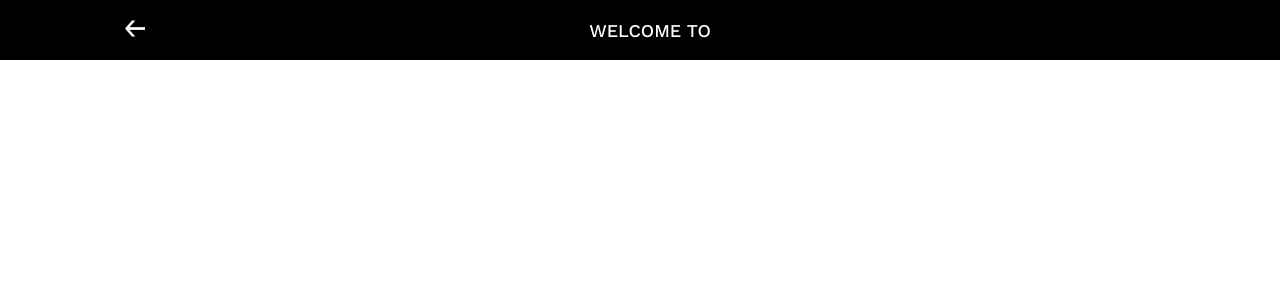
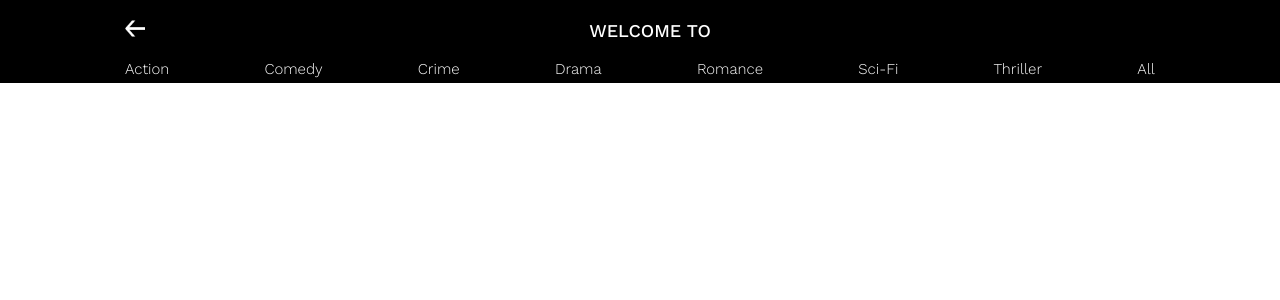
Before and after one commit to AndreaDiotallevi/the-movie-mapper-redux, a React (Create React App) app: page /1 in a window 1280 px wide. Shown: the top 300 px of the page. Built offline with nearby package versions, Linux system fonts and the light colour scheme; what google-maps-react would draw is missing.

Commit message:
Add SubHeader component

```diff
--- a/src/components/App.js
+++ b/src/components/App.js
@@ -2,6 +2,7 @@ import React from "react";
 import { Router, Route } from "react-router-dom";
 
 import Header from "./Header";
+import SubHeader from "./SubHeader";
 import MapContainer from "./MapContainer";
 import MovieList from "./MovieList";
 import history from "../history";
@@ -11,6 +12,7 @@ const App = () => {
     <div>
       <Router history={history}>
         <Route component={Header} />
+        <Route component={SubHeader} />
         <Route path="/" exact component={MapContainer} />
         <Route path="/:country" component={MovieList} />
       </Router>
--- /dev/null
+++ b/src/components/SubHeader.js
@@ -0,0 +1,52 @@
+import React from "react";
+
+const genreList = [
+  "Action",
+  "Comedy",
+  "Crime",
+  "Drama",
+  "Romance",
+  "Sci-Fi",
+  "Thriller",
+];
+
+const SubHeader = (props) => {
+  const renderGenreButtons = () => {
+    if (props.location.pathname !== "/") {
+      return (
+        <div className="genre-buttons">
+          {genreList.map((genre, index) => (
+            <button
+              className="genre-button"
+              value={genre}
+              onClick={handleGenreChoice}
+              data-test={`genre-button-${genre.toLocaleLowerCase()}`}
+              key={index}
+            >
+              {genre}
+            </button>
+          ))}
+          <button
+            value={"All"}
+            className="genre-button"
+            onClick={handleGenreChoice}
+          >
+            All
+          </button>
+        </div>
+      );
+    } else {
+      return (
+        <div className="sub-header-description">
+          <p>Click on a country and find the best movies from that country!</p>
+        </div>
+      );
+    }
+  };
+
+  const handleGenreChoice = () => {};
+
+  return <div className="sub-header-component">{renderGenreButtons()}</div>;
+};
+
+export default SubHeader;
--- a/src/index.css
+++ b/src/index.css
@@ -34,6 +34,35 @@ button:focus {
   align-items: center;
   height: 60px;
   width: 1030px;
+}
+
+/* SubHeader */
+
+.sub-header-component {
+  display: flex;
+  flex-direction: column;
+  align-items: center;
+  width: 100%;
+  background-color: black;
+}
+
+.genre-buttons,
+.sub-header-description {
+  display: flex;
+  justify-content: space-between;
+  align-items: center;
+  background-color: black;
+  width: 1030px;
+}
+
+.sub-header-description {
+  justify-content: center;
+}
+
+.sub-header-description p {
+  color: white;
+  padding-bottom: 5px;
+  text-align: center;
 }
 
 /* Home */
@@ -75,14 +104,6 @@ button:focus {
   align-items: center;
   background-color: black;
   width: 100%;
-}
-
-.genre-buttons {
-  display: flex;
-  justify-content: space-between;
-  align-items: center;
-  background-color: black;
-  width: 1030px;
 }
 
 .header-title {
@@ -205,7 +226,8 @@ ul {
   .movie-list-container,
   .header-container,
   .genre-buttons,
-  .home-header-description {
+  .home-header-description,
+  .sub-header-description {
     width: 670px;
   }
 }
@@ -213,7 +235,8 @@ ul {
 @media (max-width: 770px) {
   .movie-list-container,
   .header-container,
-  .home-header-description {
+  .home-header-description,
+  .sub-header-description {
     width: 310px;
   }
 
@@ -242,7 +265,8 @@ ul {
   .header-container,
   .genre-buttons,
   .movie,
-  .home-header-description {
+  .home-header-description,
+  .sub-header-description {
     width: auto;
     margin-right: 10px;
     margin-left: 10px;
--- a/src/index.js
+++ b/src/index.js
@@ -1,7 +1,7 @@
 import React from "react";
 import ReactDOM from "react-dom";
 import { Provider } from "react-redux";
-import { createStore, applyMiddleware } from "redux";
+import { createStore, applyMiddleware, compose } from "redux";
 import thunk from "redux-thunk";
 
 import App from "./components/App";
@@ -9,7 +9,8 @@ import reducers from "./reducers";
 
 import "./index.css";
 
-const store = createStore(reducers, applyMiddleware(thunk));
+const composeEnhancers = window.__REDUX_DEVTOOLS_EXTENSION_COMPOSE__ || compose;
+const store = createStore(reducers, composeEnhancers(applyMiddleware(thunk)));
 
 ReactDOM.render(
   <Provider store={store}>
```
